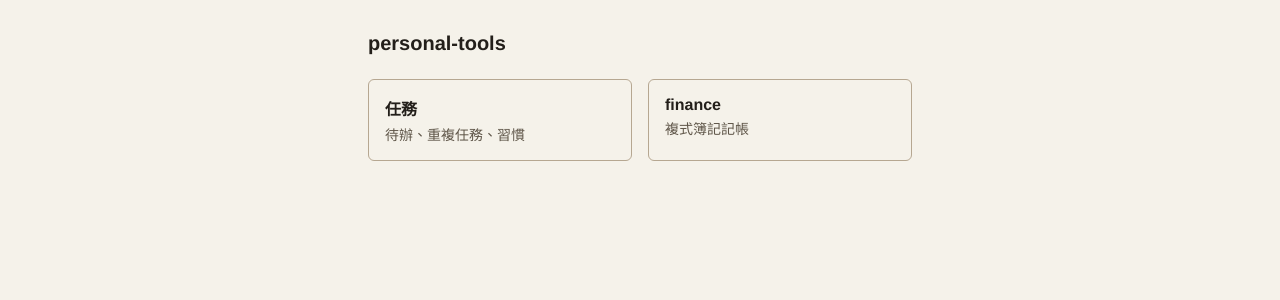
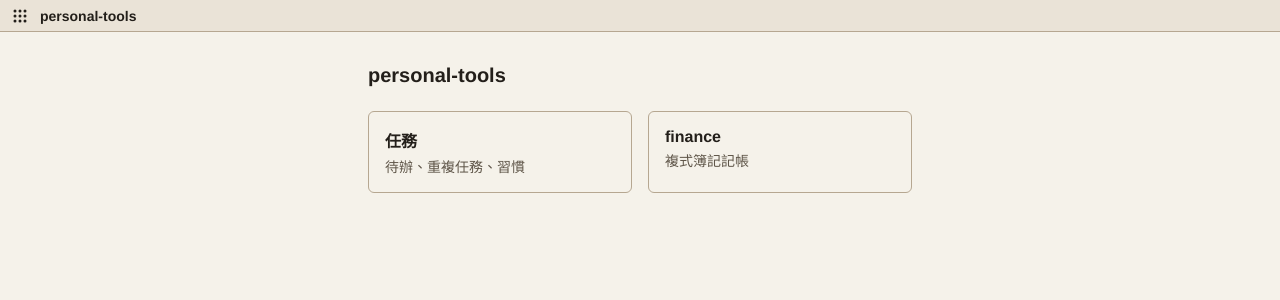
Before and after one commit to CageHong/MyPersonalTool, a Next.js app: page / in a window 1280 px wide. Shown: the top 300 px of the page. Built offline with nearby package versions, Linux system fonts and the light colour scheme.

Commit message:
platform: implement top bar and tool switcher

```diff
--- /dev/null
+++ b/src/app/_shell/AppShell.module.css
@@ -0,0 +1,14 @@
+.shell {
+  display: flex;
+  flex-direction: column;
+  height: 100dvh;
+  overflow: hidden;
+}
+
+.content {
+  display: flex;
+  flex: 1;
+  flex-direction: column;
+  min-height: 0;
+  overflow-y: auto;
+}
--- /dev/null
+++ b/src/app/_shell/AppShell.tsx
@@ -0,0 +1,12 @@
+import type { ReactNode } from 'react'
+import TopBar from './TopBar'
+import styles from './AppShell.module.css'
+
+export default function AppShell({ children }: { children: ReactNode }) {
+  return (
+    <div className={styles.shell}>
+      <TopBar />
+      <div className={styles.content}>{children}</div>
+    </div>
+  )
+}
--- /dev/null
+++ b/src/app/_shell/TopBar.module.css
@@ -0,0 +1,110 @@
+.bar {
+  display: flex;
+  flex-shrink: 0;
+  align-items: center;
+  justify-content: space-between;
+  /* 高度待決,見 docs/platform/decisions.md §7 */
+  height: var(--space-5);
+  padding: 0 var(--space-2);
+  border-bottom: 1px solid var(--color-divider);
+  background: var(--color-column-aside);
+}
+
+.left {
+  position: relative;
+  display: flex;
+  align-items: center;
+  gap: var(--space-2);
+}
+
+.trigger {
+  display: inline-flex;
+  align-items: center;
+  justify-content: center;
+  padding: var(--space-1);
+  border: 0;
+  border-radius: var(--radius-sm);
+  background: transparent;
+  color: var(--color-text);
+  cursor: pointer;
+}
+
+.trigger:hover {
+  background: var(--color-nav-hover-bg);
+}
+
+.gridIcon {
+  width: var(--icon-size);
+  height: var(--icon-size);
+}
+
+.title {
+  color: var(--color-text);
+  font-size: var(--text-sm);
+  font-weight: var(--weight-semibold);
+}
+
+.panel {
+  position: absolute;
+  top: calc(100% + var(--space-1));
+  left: 0;
+  z-index: 10;
+  display: flex;
+  flex-direction: column;
+  gap: var(--space-1);
+  min-width: 15rem;
+  padding: var(--space-2);
+  border: 1px solid var(--color-menu-border);
+  border-radius: var(--radius);
+  background: var(--color-menu-bg);
+}
+
+.item {
+  display: flex;
+  align-items: center;
+  gap: var(--space-2);
+  padding: var(--space-2);
+  border-radius: var(--radius-sm);
+  color: var(--color-nav-text);
+}
+
+.item:not(.current):hover {
+  background: var(--color-row-hover-bg);
+}
+
+.current {
+  box-shadow: inset var(--space-1) 0 0 var(--color-nav-selected-border);
+  background: var(--color-nav-selected-bg);
+}
+
+.icon {
+  display: inline-flex;
+  flex-shrink: 0;
+  align-items: center;
+  justify-content: center;
+  width: var(--icon-size);
+  height: var(--icon-size);
+  font-size: var(--text-base);
+}
+
+.itemBody {
+  display: flex;
+  flex-direction: column;
+  min-width: 0;
+}
+
+.itemName {
+  font-size: var(--text-sm);
+  font-weight: var(--weight-semibold);
+}
+
+.itemDesc {
+  color: var(--color-text-muted);
+  font-size: var(--text-xs);
+}
+
+.status {
+  display: flex;
+  align-items: center;
+  gap: var(--space-2);
+}
--- /dev/null
+++ b/src/app/_shell/TopBar.tsx
@@ -0,0 +1,171 @@
+'use client'
+
+import Link from 'next/link'
+import { usePathname, useSearchParams } from 'next/navigation'
+import { Suspense, useEffect, useId, useRef, useState } from 'react'
+import {
+  findToolByPathname,
+  resolveToolHref,
+  TOOLS,
+  toolLastUrlKey,
+  type ToolId,
+} from '@/platform/tools'
+import styles from './TopBar.module.css'
+
+function LastUrlTracker() {
+  const pathname = usePathname()
+  const searchParams = useSearchParams()
+
+  useEffect(() => {
+    const tool = findToolByPathname(pathname)
+    if (!tool) return
+    const query = searchParams.toString()
+    const url = query ? `${pathname}?${query}` : pathname
+    try {
+      window.localStorage.setItem(toolLastUrlKey(tool.id), url)
+    } catch {
+      // 隱私模式或儲存空間不足時略過
+    }
+  }, [pathname, searchParams])
+
+  return null
+}
+
+function readStoredToolUrls(): Partial<Record<ToolId, string>> {
+  const result: Partial<Record<ToolId, string>> = {}
+  for (const tool of TOOLS) {
+    try {
+      const raw = window.localStorage.getItem(toolLastUrlKey(tool.id))
+      if (raw !== null) {
+        result[tool.id] = raw
+      }
+    } catch {
+      // 無法讀取 localStorage 時退回工具首頁
+    }
+  }
+  return result
+}
+
+function GridIcon() {
+  return (
+    <svg className={styles.gridIcon} viewBox="0 0 16 16" fill="currentColor" aria-hidden="true">
+      <circle cx="3" cy="3" r="1.5" />
+      <circle cx="8" cy="3" r="1.5" />
+      <circle cx="13" cy="3" r="1.5" />
+      <circle cx="3" cy="8" r="1.5" />
+      <circle cx="8" cy="8" r="1.5" />
+      <circle cx="13" cy="8" r="1.5" />
+      <circle cx="3" cy="13" r="1.5" />
+      <circle cx="8" cy="13" r="1.5" />
+      <circle cx="13" cy="13" r="1.5" />
+    </svg>
+  )
+}
+
+export default function TopBar() {
+  const pathname = usePathname()
+  const currentTool = findToolByPathname(pathname)
+  const currentLabel = currentTool ? currentTool.name : 'personal-tools'
+
+  const [open, setOpen] = useState(false)
+  const [lastUrls, setLastUrls] = useState<Partial<Record<ToolId, string>>>({})
+
+  const panelId = useId()
+  const containerRef = useRef<HTMLDivElement>(null)
+  const triggerRef = useRef<HTMLButtonElement>(null)
+
+  useEffect(() => {
+    if (!open) return
+
+    const handlePointerDown = (event: PointerEvent) => {
+      if (containerRef.current && !containerRef.current.contains(event.target as Node)) {
+        setOpen(false)
+      }
+    }
+
+    const handleKeyDown = (event: KeyboardEvent) => {
+      if (event.key === 'Escape') {
+        event.preventDefault()
+        setOpen(false)
+        triggerRef.current?.focus()
+      }
+    }
+
+    document.addEventListener('pointerdown', handlePointerDown)
+    document.addEventListener('keydown', handleKeyDown)
+    return () => {
+      document.removeEventListener('pointerdown', handlePointerDown)
+      document.removeEventListener('keydown', handleKeyDown)
+    }
+  }, [open])
+
+  const handleToggle = () => {
+    if (!open) {
+      setLastUrls(readStoredToolUrls())
+    }
+    setOpen((prev) => !prev)
+  }
+
+  return (
+    <header className={styles.bar}>
+      <Suspense fallback={null}>
+        <LastUrlTracker />
+      </Suspense>
+      <div ref={containerRef} className={styles.left}>
+        <button
+          ref={triggerRef}
+          type="button"
+          className={styles.trigger}
+          aria-expanded={open}
+          aria-controls={panelId}
+          aria-label="切換工具"
+          onClick={handleToggle}
+        >
+          <GridIcon />
+        </button>
+        <span className={styles.title}>{currentLabel}</span>
+
+        {open && (
+          <nav id={panelId} className={styles.panel} aria-label="工具切換">
+            <Link
+              href="/"
+              className={pathname === '/' ? `${styles.item} ${styles.current}` : styles.item}
+              aria-current={pathname === '/' ? 'page' : undefined}
+              onClick={() => setOpen(false)}
+            >
+              <span className={styles.icon} aria-hidden="true">
+                ⌂
+              </span>
+              <span className={styles.itemBody}>
+                <span className={styles.itemName}>首頁</span>
+                <span className={styles.itemDesc}>工具入口</span>
+              </span>
+            </Link>
+            {TOOLS.map((tool) => {
+              const isCurrent = currentTool?.id === tool.id
+              const href = resolveToolHref(tool, lastUrls[tool.id])
+              return (
+                <Link
+                  key={tool.id}
+                  href={href}
+                  className={isCurrent ? `${styles.item} ${styles.current}` : styles.item}
+                  aria-current={isCurrent ? 'page' : undefined}
+                  onClick={() => setOpen(false)}
+                >
+                  <span className={styles.icon} aria-hidden="true">
+                    {tool.icon}
+                  </span>
+                  <span className={styles.itemBody}>
+                    <span className={styles.itemName}>{tool.name}</span>
+                    <span className={styles.itemDesc}>{tool.description}</span>
+                  </span>
+                </Link>
+              )
+            })}
+          </nav>
+        )}
+      </div>
+      <div className={styles.status} aria-hidden="true" />
+    </header>
+  )
+}
--- a/src/app/layout.tsx
+++ b/src/app/layout.tsx
@@ -1,4 +1,5 @@
 import type { Metadata } from "next";
+import AppShell from "./_shell/AppShell";
 import "./globals.css";
 
 export const metadata: Metadata = {
@@ -9,7 +10,9 @@ export const metadata: Metadata = {
 export default function RootLayout({ children }: LayoutProps<"/">) {
   return (
     <html lang="zh-Hant">
-      <body>{children}</body>
+      <body>
+        <AppShell>{children}</AppShell>
+      </body>
     </html>
   );
 }
--- a/src/app/page.module.css
+++ b/src/app/page.module.css
@@ -3,6 +3,7 @@
   flex-direction: column;
   gap: var(--space-4);
   /* 置中窄欄;版面寬度不是共用 token */
+  width: 100%;
   max-width: 36rem;
   margin: 0 auto;
   padding: var(--space-5) var(--space-3);
--- a/src/app/page.tsx
+++ b/src/app/page.tsx
@@ -1,24 +1,6 @@
 import Link from 'next/link'
+import { TOOLS } from '@/platform/tools'
 import styles from './page.module.css'
-
-type ToolEntry = {
-  href: '/tasks' | '/finance'
-  name: string
-  description: string
-}
-
-const TOOLS: readonly ToolEntry[] = [
-  {
-    href: '/tasks',
-    name: '任務',
-    description: '待辦、重複任務、習慣',
-  },
-  {
-    href: '/finance',
-    name: 'finance',
-    description: '複式簿記記帳',
-  },
-]
 
 export default function Home() {
   return (
--- a/src/modules/finance/components/FinanceShell.tsx
+++ b/src/modules/finance/components/FinanceShell.tsx
@@ -47,7 +47,6 @@ export default function FinanceShell({ children }: { children: ReactNode }) {
     <div className={styles.layout}>
       <aside className={styles.sidebar}>
         <header className={styles.top}>
-          <p className={styles.title}>finance</p>
           <SidebarWorth data={worth.data} />
         </header>
         <nav className={styles.nav} aria-label="finance">
--- a/src/modules/tasks/components/ThreeColumnLayout.module.css
+++ b/src/modules/tasks/components/ThreeColumnLayout.module.css
@@ -1,7 +1,8 @@
 .layout {
   display: flex;
-  /* 版面自己吃滿視窗高度,捲動交給各欄;頁面本身不捲 */
-  height: 100dvh;
+  /* 版面自己吃滿頂列以下的高度,捲動交給各欄;頁面本身不捲 */
+  flex: 1;
+  min-height: 0;
   overflow: hidden;
 }
 
--- /dev/null
+++ b/src/platform/tools.ts
@@ -0,0 +1,51 @@
+export type ToolId = 'tasks' | 'finance'
+
+export type ToolDefinition = {
+  readonly id: ToolId
+  readonly name: string
+  readonly href: `/${ToolId}`
+  readonly description: string
+  readonly icon: string
+  readonly accent?: string
+}
+
+export const TOOLS: readonly ToolDefinition[] = [
+  {
+    id: 'tasks',
+    name: '任務',
+    href: '/tasks',
+    description: '待辦、重複任務、習慣',
+    icon: '☑',
+  },
+  {
+    id: 'finance',
+    name: 'finance',
+    href: '/finance',
+    description: '複式簿記記帳',
+    icon: '¥',
+  },
+]
+
+export function findToolByPathname(pathname: string): ToolDefinition | null {
+  for (const tool of TOOLS) {
+    if (pathname === tool.href || pathname.startsWith(`${tool.href}/`)) {
+      return tool
+    }
+  }
+  return null
+}
+
+export function toolLastUrlKey(toolId: ToolId): string {
+  return `personal-tools:last-url:${toolId}`
+}
+
+export function isValidToolUrl(tool: ToolDefinition, url: string): boolean {
+  return url === tool.href || url.startsWith(`${tool.href}/`) || url.startsWith(`${tool.href}?`)
+}
+
+export function resolveToolHref(tool: ToolDefinition, storedUrl: string | null | undefined): string {
+  if (typeof storedUrl === 'string' && isValidToolUrl(tool, storedUrl)) {
+    return storedUrl
+  }
+  return tool.href
+}
```
Also changed, not shown: src/modules/finance/components/FinanceShell.module.css (+3 -7 lines), 3 other files (tests, documents, lock files or other folders).
